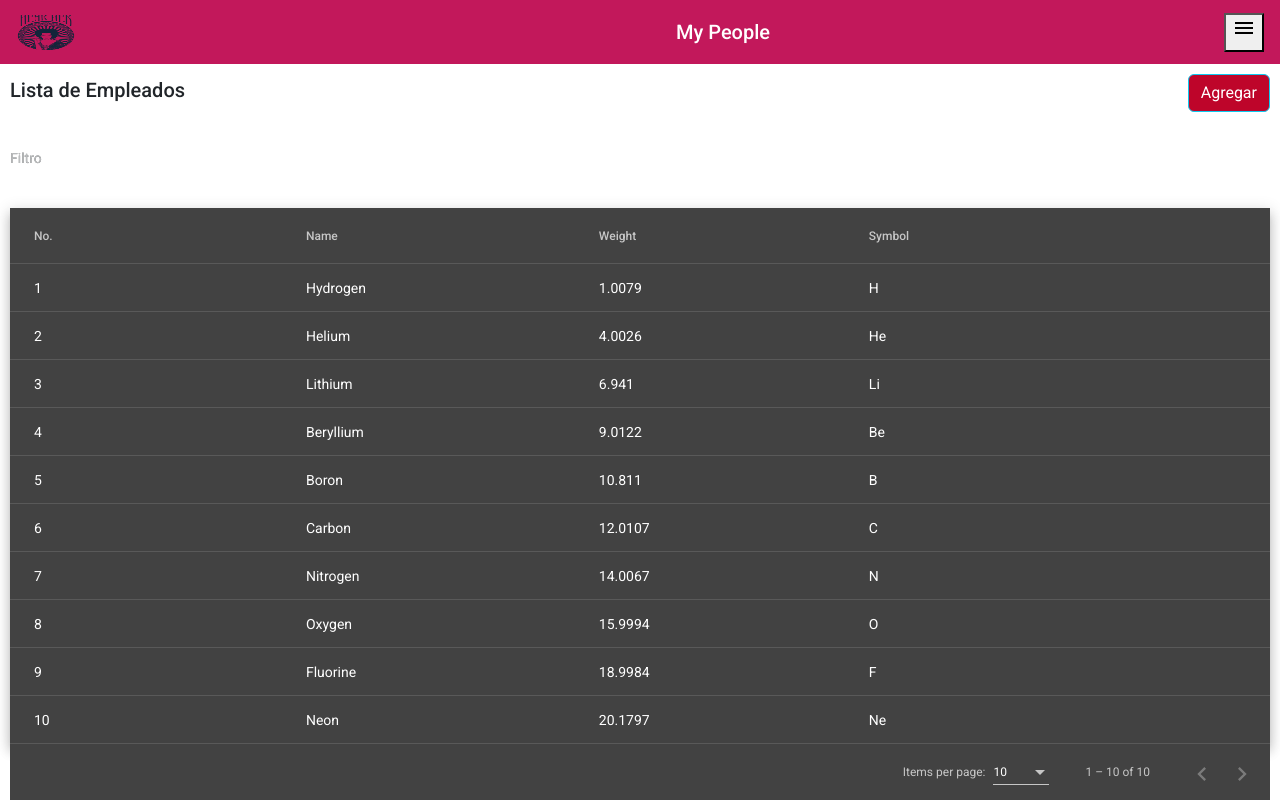
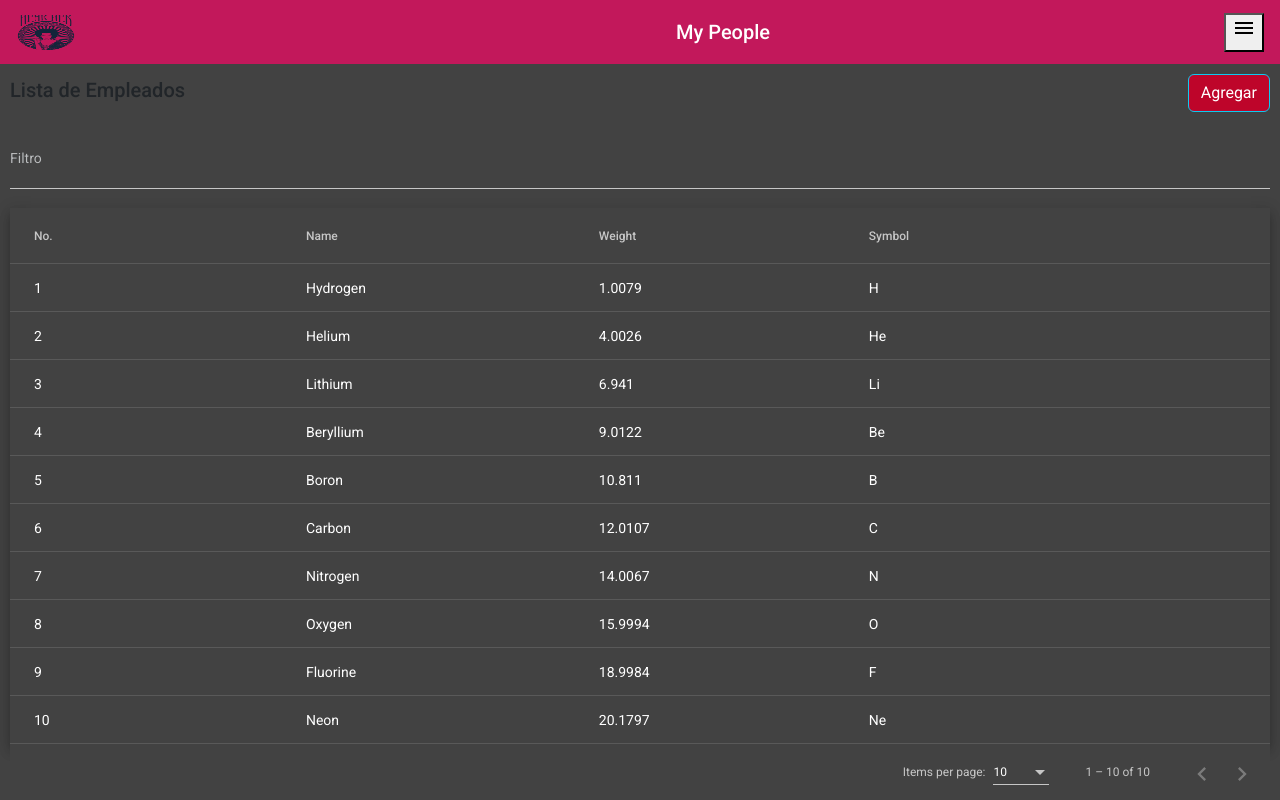
Before and after one commit to SandraDeTena/App_Empleados-Angular, an Angular app: page / in a window 1280 px wide. Shown: the top 800 px of the page. Built offline with nearby package versions, Linux system fonts and the light colour scheme.

Commit message:
Agregar color de fondo para que sea igual que la tabla

```diff
--- a/src/styles.css
+++ b/src/styles.css
@@ -3,6 +3,7 @@
 html,
 body {
     height: 100%;
+    background-color: #424242;
 }
 
 body {
```
